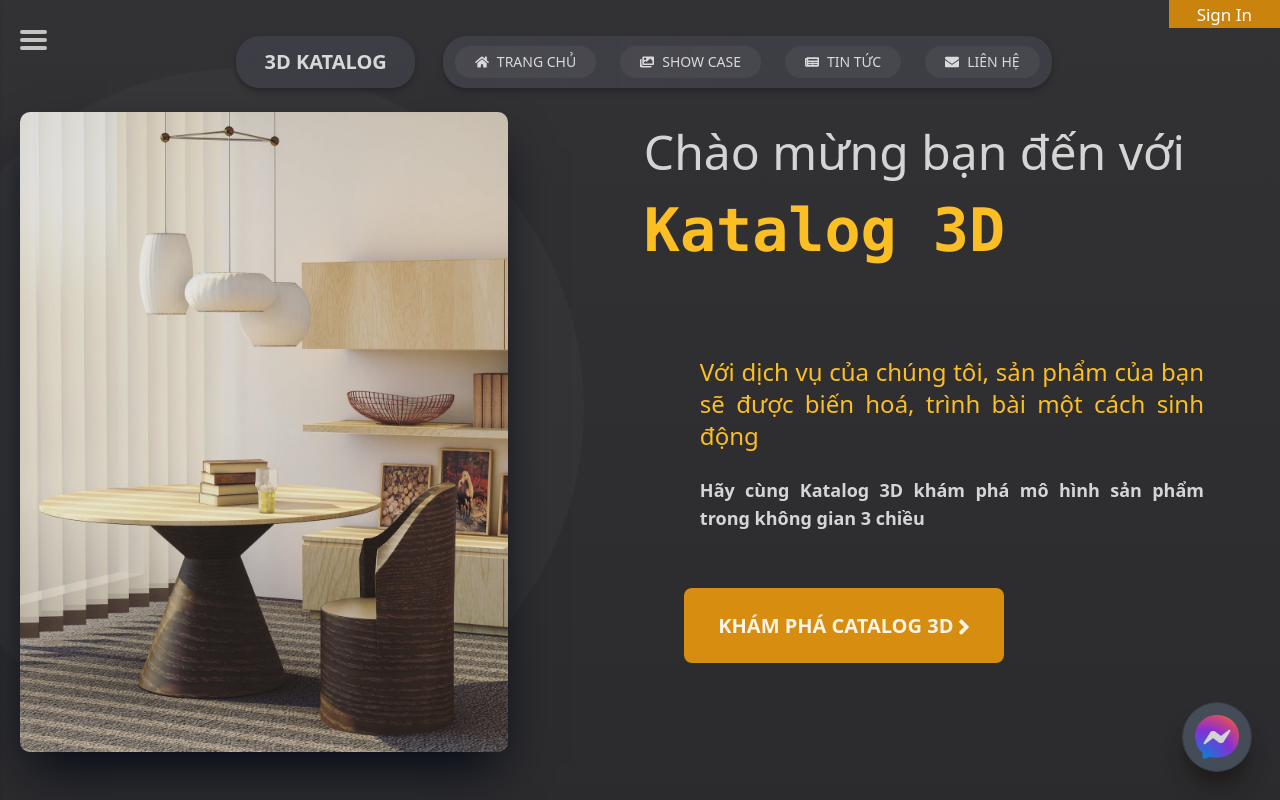
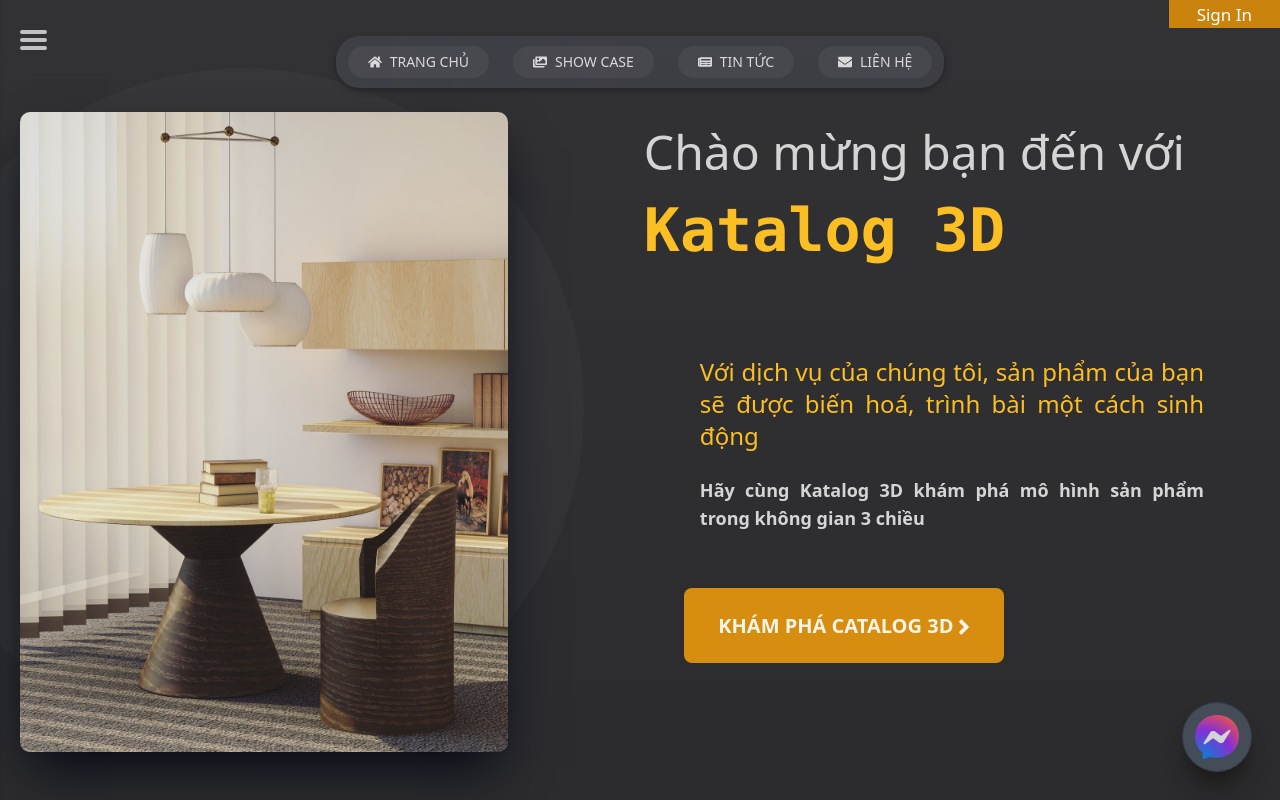
Before and after one commit to namke-dev/ThreeD-Catalog, a Next.js app: page / in a window 1280 px wide. Shown: the top 800 px of the page. Built offline with nearby package versions, Linux system fonts and the light colour scheme; no server answers.

Commit message:
hide logo

```diff
--- a/src/components/layouts/Navbar.jsx
+++ b/src/components/layouts/Navbar.jsx
@@ -13,9 +13,9 @@ export default function Navbar() {
     <div className="fixed w-full z-40 md:h-auto text-white/70 pb-2 rounded-none">
       <LoginBar />
       <div className="mt-0 flex flex-row flex-wrap justify-center text-xs md:gap-5 gap-1 z-50">
-        <Link href={"/"} title="Trang chủ">
+        {/* <Link href={"/"} title="Trang chủ">
           <Logo />
-        </Link>
+        </Link> */}
         <div className="flex flex-row flex-wrap md:gap-6 gap-2 lg:px-3 dark:text-white/80 text-black/80 hover:text-amber-600 bg-gradient-to-r from-amber-50/90 via-amber-50/90 to-yellow-50/90 dark:from-zinc-700 dark:via-zinc-700/90 dark:to-zinc-700/90 rounded-3xl py-0.5 shadow-md duration-300 dark:shadow-zinc-800">
           <Link href={"/"} title="Trang chủ">
             <NavbartButton active={isCurrentPage("/")} icon={<FaHome />}>
```
